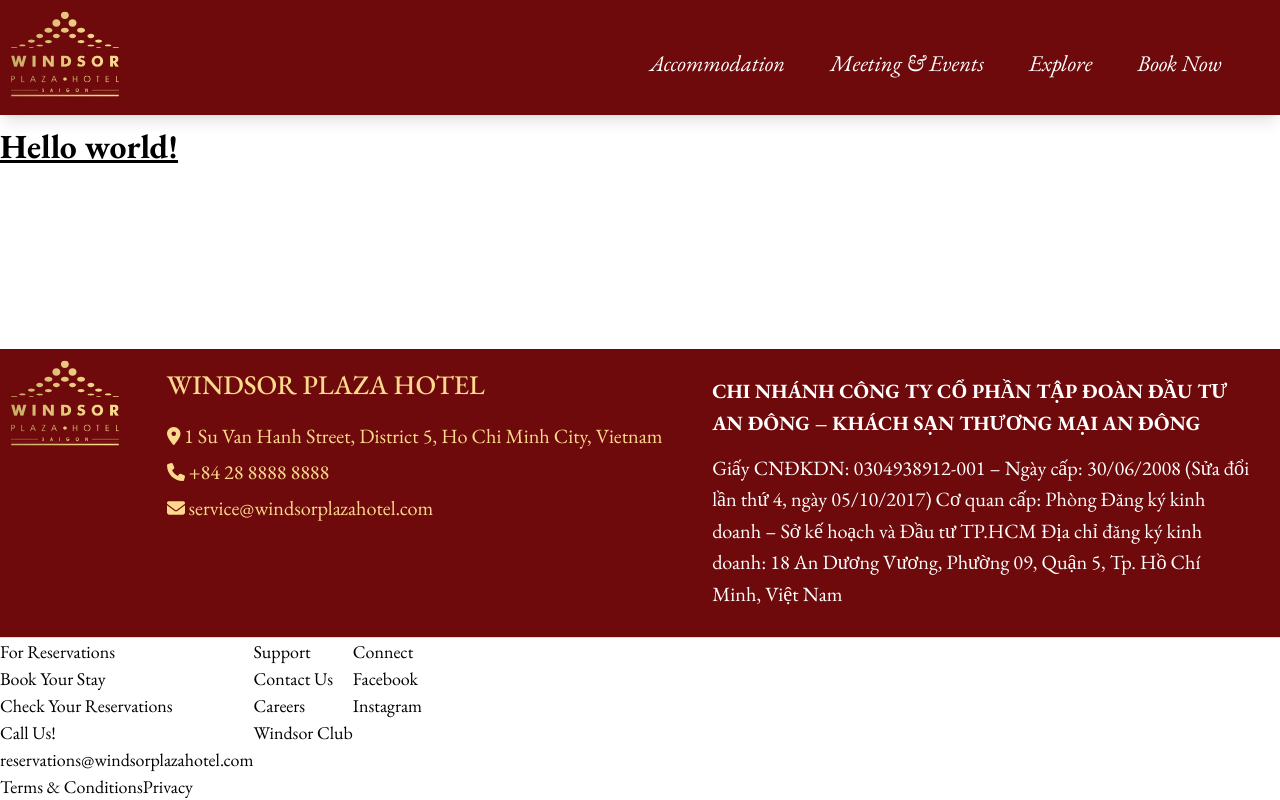
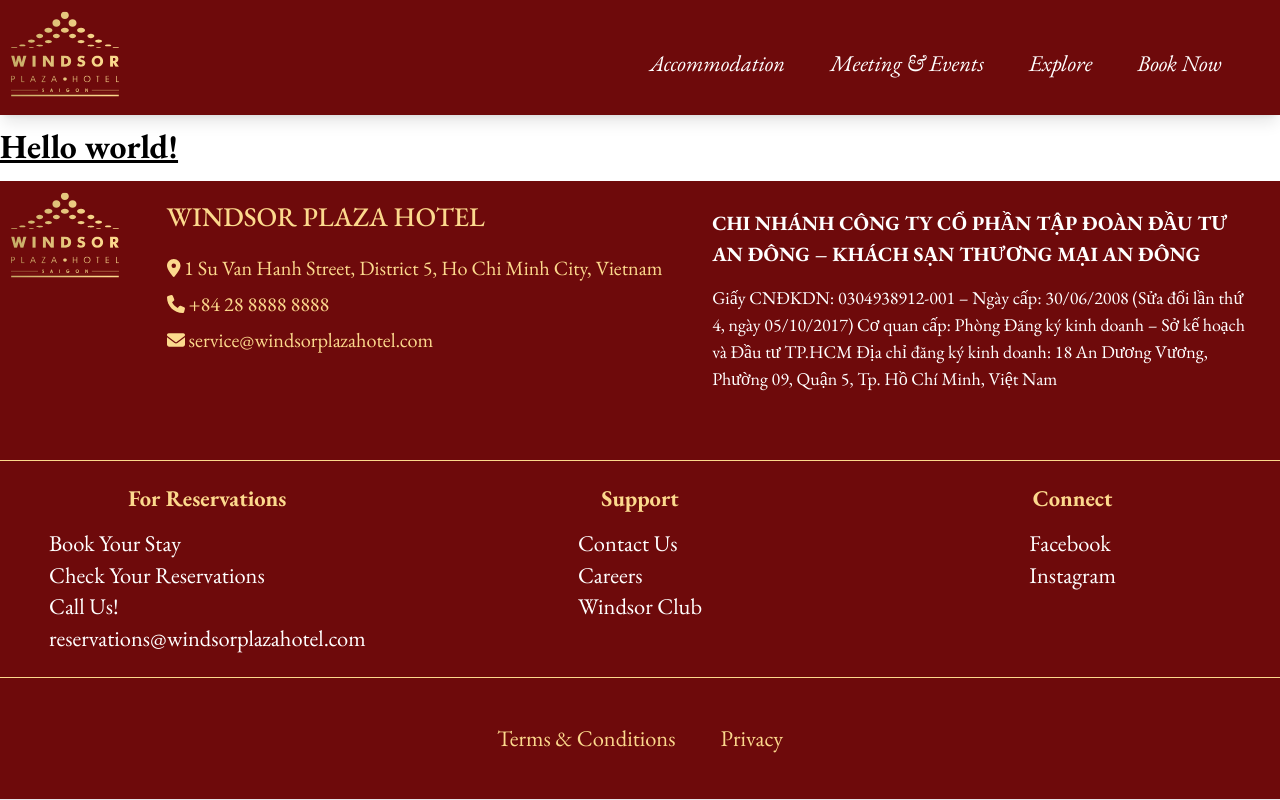
Before and after one commit to nguyenminhphi-2003/windsor-plaza, a React (Vite) app in the folder client/: page / in a window 1280 px wide. Built offline with nearby package versions, Linux system fonts and the light colour scheme.

Commit message:
feat(client): finish user footer

```diff
--- a/client/src/user/components/Footer.jsx
+++ b/client/src/user/components/Footer.jsx
@@ -19,7 +19,7 @@ export default function Footer() {
 
 function About() {
   return (
-    <div className="footer-about flex bg-primary-red border-b border-primary-gold">
+    <div className="footer-about flex bg-primary-red border-b border-primary-gold pb-9">
       <div className="about-logo inline-block w-24 h-24 shrink-0 mr-5">
         <img
           className="w-full h-full ml-2.5 mr-2.5 mb-2.5"
@@ -50,7 +50,7 @@ function About() {
           MẠI AN ĐÔNG
         </h2>
 
-        <p className='text-lg'>
+        <p className='text-base'>
           Giấy CNĐKDN: 0304938912-001 – Ngày cấp: 30/06/2008 (Sửa đổi lần thứ 4,
           ngày 05/10/2017) Cơ quan cấp: Phòng Đăng ký kinh doanh – Sở kế hoạch
           và Đầu tư TP.HCM Địa chỉ đăng ký kinh doanh: 18 An Dương Vương, Phường
@@ -63,31 +63,31 @@ function About() {
 
 function Contact() {
   return (
-    <div className="footer-contact flex">
-      <div className="contact-reservation">
-        <h2>For Reservations</h2>
+    <div className="footer-contact grid grid-cols-3 gap-4 bg-primary-red border-b border-primary-gold py-5">
+      <div className="contact-reservation flex flex-col items-center">
+        <div className='text-xl font-bold text-primary-gold mb-3'>For Reservations</div>
         <ul>
-          <li>Book Your Stay</li>
-          <li>Check Your Reservations</li>
-          <li>Call Us!</li>
-          <li>reservations@windsorplazahotel.com</li>
+          <li className='text-xl text-white'>Book Your Stay</li>
+          <li className='text-xl text-white'>Check Your Reservations</li>
+          <li className='text-xl text-white'>Call Us!</li>
+          <li className='text-xl text-white'>reservations@windsorplazahotel.com</li>
         </ul>
       </div>
 
-      <div className="contact-support">
-        <h2>Support</h2>
+      <div className="contact-support flex flex-col items-center">
+        <div className='text-xl font-bold text-primary-gold mb-3'>Support</div>
         <ul>
-          <li>Contact Us</li>
-          <li>Careers</li>
-          <li>Windsor Club</li>
+          <li className='text-xl text-white'>Contact Us</li>
+          <li className='text-xl text-white'>Careers</li>
+          <li className='text-xl text-white'>Windsor Club</li>
         </ul>
       </div>
 
-      <div className="contact-connect">
-        <h2>Connect</h2>
+      <div className="contact-connect flex flex-col items-center">
+        <div className='text-xl font-bold text-primary-gold mb-3'>Connect</div>
         <ul>
-          <li>Facebook</li>
-          <li>Instagram</li>
+          <li className='text-xl text-white'>Facebook</li>
+          <li className='text-xl text-white'>Instagram</li>
         </ul>
       </div>
     </div>
@@ -96,9 +96,9 @@ function Contact() {
 
 function Policy() {
   return (
-    <div className="footer-policy flex">
-      <p>Terms & Conditions</p>
-      <p>Privacy</p>
+    <div className="footer-policy flex py-10 items-center justify-center bg-primary-red border-b text-primary-gold">
+      <p className='text-xl mx-5'>Terms & Conditions</p>
+      <p className='text-xl mx-5'>Privacy</p>
     </div>
   );
 }
```
